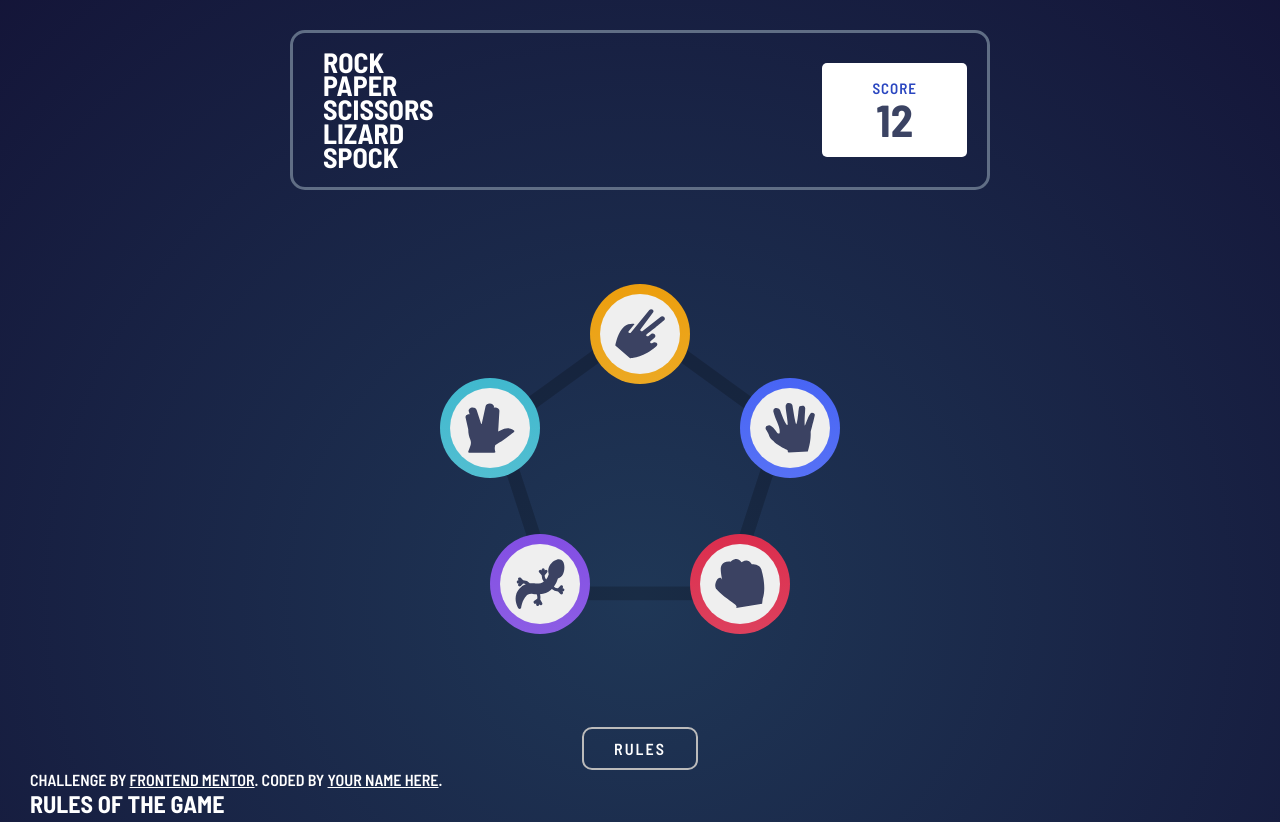
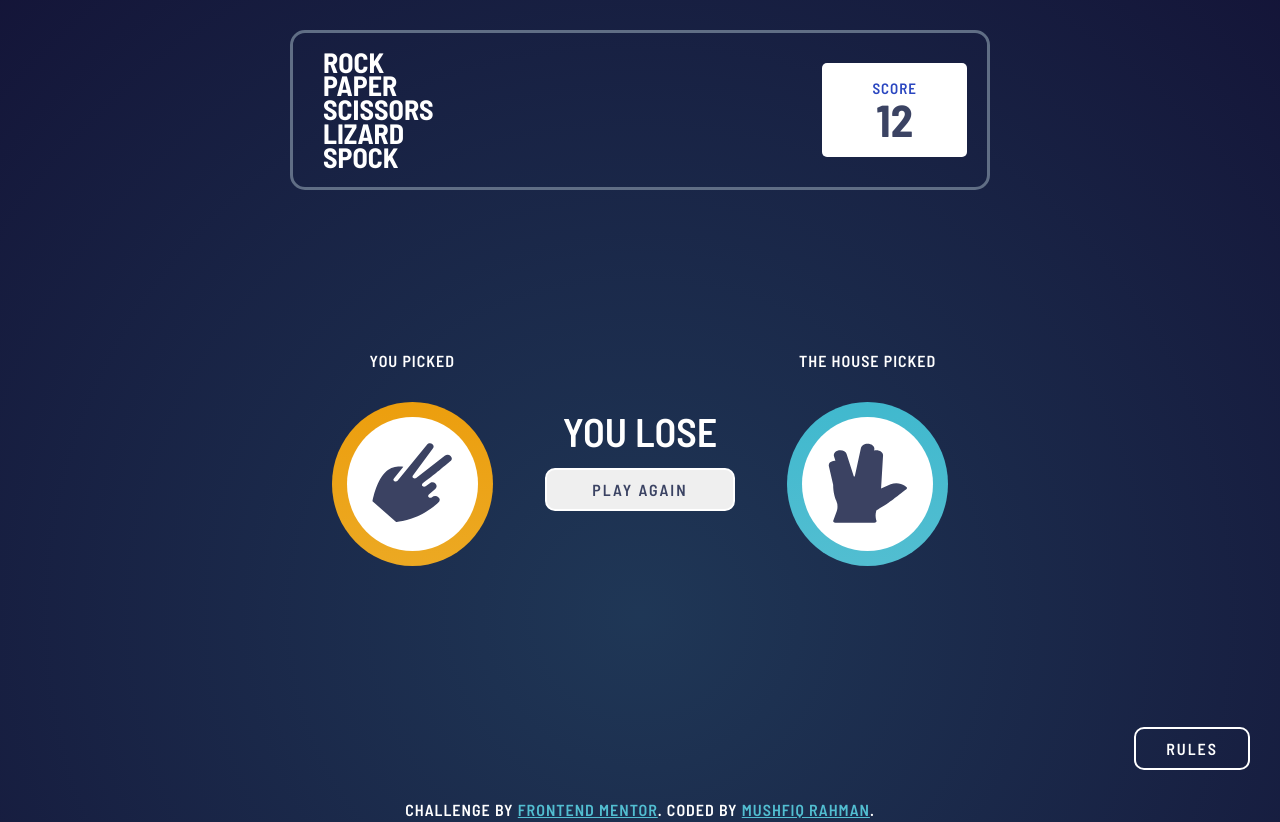
Before and after one commit to Ayon95/frontend-mentor-challenges, a plain HTML site: page rock-paper-scissors/index.html in a window 1280 px wide. Shown: the top 822 px of the page. Drawn offline with Linux system fonts and the light colour scheme.

Commit message:
added styles for result display and footer

```diff
--- a/rock-paper-scissors/index.html
+++ b/rock-paper-scissors/index.html
@@ -30,9 +30,9 @@
       </p>
     </header>
     <main>
-      <ul class="options">
+      <!-- <ul class="options">
         <li
-          class="options__item options__item--scissors"
+          class="options__item options__item--scissors bg-scissors"
           data-option="scissors"
         >
           <button class="options__btn">
@@ -43,7 +43,10 @@
             />
           </button>
         </li>
-        <li class="options__item options__item--spock" data-option="spock">
+        <li
+          class="options__item options__item--spock bg-spock"
+          data-option="spock"
+        >
           <button class="options__btn">
             <img
               src="./images/icon-spock.svg"
@@ -52,7 +55,10 @@
             />
           </button>
         </li>
-        <li class="options__item options__item--paper" data-option="paper">
+        <li
+          class="options__item options__item--paper bg-paper"
+          data-option="paper"
+        >
           <button class="options__btn">
             <img
               src="./images/icon-paper.svg"
@@ -61,7 +67,10 @@
             />
           </button>
         </li>
-        <li class="options__item options__item--lizard" data-option="lizard">
+        <li
+          class="options__item options__item--lizard bg-lizard"
+          data-option="lizard"
+        >
           <button class="options__btn">
             <img
               src="./images/icon-lizard.svg"
@@ -70,7 +79,10 @@
             />
           </button>
         </li>
-        <li class="options__item options__item--rock" data-option="rock">
+        <li
+          class="options__item options__item--rock bg-rock"
+          data-option="rock"
+        >
           <button class="options__btn">
             <img
               src="./images/icon-rock.svg"
@@ -79,21 +91,29 @@
             />
           </button>
         </li>
-      </ul>
+      </ul> -->
       <div class="result-display" id="user-selection">
-        <!-- <div class="selection">
+        <div class="selection">
+          <div class="selection__image-outer-container bg-scissors">
+            <div class="selection__image-inner-container">
+              <img src="./images/icon-scissors.svg" alt="" />
+            </div>
+          </div>
           <p class="selection__text">You picked</p>
-          <img src="./images/icon-scissors.svg" alt="" />
         </div>
-        <div>
-          <p class="result">You lose</p>
+        <div class="selection" id="computer-selection">
+          <div class="selection__image-outer-container bg-spock">
+            <div class="selection__image-inner-container">
+              <img src="./images/icon-spock.svg" alt="" />
+            </div>
+          </div>
+          <p class="selection__text">The house picked</p>
+        </div>
+        <div class="result">
+          <p class="result__text">You lose</p>
           <button class="btn btn--solid btn--play-again">Play again</button>
         </div>
-        <div class="selection" id="computer-selection">
-          <p class="selection__text">The house picked</p>
-          <img src="./images/icon-spock.svg" alt="" />
-        </div>
-      </div> -->
+      </div>
       <button class="btn btn--outlined btn--rules">Rules</button>
     </main>
     <footer>
@@ -101,7 +121,10 @@
         Challenge by
         <a href="https://www.frontendmentor.io?ref=challenge" target="_blank"
           >Frontend Mentor</a
-        >. Coded by <a href="#">Your Name Here</a>.
+        >. Coded by
+        <a href="https://www.frontendmentor.io/profile/Ayon95" target="_blank"
+          >Mushfiq Rahman</a
+        >.
       </p>
     </footer>
     <div
--- a/rock-paper-scissors/style.css
+++ b/rock-paper-scissors/style.css
@@ -9,6 +9,11 @@
 :root {
   --header-height: clamp(10rem, 29vw, 16rem);
   --body-padding: 3rem;
+  --base-letter-spacing: 1px;
+  --color-white: #fff;
+  --color-dark-greyish-blue: hsl(229, 25%, 31%);
+  --option-outer-padding: clamp(1rem, 2vw, 1.5rem);
+  --option-inner-padding: clamp(1.5rem, 2vw, 2rem);
 }
 
 html {
@@ -21,7 +26,7 @@ body {
   background-image: radial-gradient(hsl(214, 47%, 23%), hsl(238, 48%, 15%));
   font-family: "Barlow Semi Condensed", sans-serif;
   font-size: 1.6rem;
-  color: #fff;
+  color: var(--color-white);
   text-transform: uppercase;
 }
 
@@ -29,7 +34,7 @@ button,
 a {
   font-family: "Barlow Semi Condensed", sans-serif;
   font-size: 1.6rem;
-  color: #fff;
+  color: var(--color-white);
   text-transform: uppercase;
 }
 
@@ -64,13 +69,13 @@ header {
   flex-direction: column;
   align-items: center;
   padding: clamp(1rem, 2vw, 1.6rem) clamp(2.2rem, 4vw, 5rem);
-  background-color: #fff;
+  background-color: var(--color-white);
   border-radius: 5px;
 }
 
 .score__text {
   font-size: clamp(1.2rem, 3vw, 1.5rem);
-  letter-spacing: 1px;
+  letter-spacing: var(--base-letter-spacing);
   color: hsl(229, 64%, 46%);
 }
 
@@ -78,7 +83,7 @@ header {
   line-height: 1;
   font-size: clamp(4rem, 3.5vw, 6rem);
   font-weight: bold;
-  color: hsl(229, 25%, 31%);
+  color: var(--color-dark-greyish-blue);
 }
 
 /* Main */
@@ -96,7 +101,7 @@ main {
   position: relative;
   width: 72%;
   max-width: 30rem;
-  min-height: clamp(25rem, 75vw, 35rem);
+  min-height: clamp(25rem, 75vw, 36rem);
   margin: auto 0;
   background-image: url("./images/bg-pentagon.svg");
   background-repeat: no-repeat;
@@ -106,7 +111,7 @@ main {
 
 .options__item {
   position: absolute;
-  padding: 1rem;
+  padding: var(--option-outer-padding);
   border-radius: 50%;
   transition: filter 0.2s;
   cursor: pointer;
@@ -120,57 +125,32 @@ main {
   top: 0;
   left: 50%;
   transform: translateX(-50%);
-  background-image: linear-gradient(
-    to bottom,
-    hsl(39, 89%, 49%),
-    hsl(40, 84%, 53%)
-  );
 }
 
 .options__item--spock {
   left: 0;
   top: 27%;
   transform: translateX(-50%);
-  background-image: linear-gradient(
-    to bottom,
-    hsl(189, 59%, 53%),
-    hsl(189, 58%, 57%)
-  );
 }
 
 .options__item--paper {
   right: 0;
   top: 27%;
   transform: translateX(50%);
-  background-image: linear-gradient(
-    to bottom,
-    hsl(230, 89%, 62%),
-    hsl(230, 89%, 65%)
-  );
 }
 
 .options__item--lizard {
   bottom: 0;
   left: 0;
-  background-image: linear-gradient(
-    to bottom,
-    hsl(261, 73%, 60%),
-    hsl(261, 72%, 63%)
-  );
 }
 
 .options__item--rock {
   bottom: 0;
   right: 0;
-  background-image: linear-gradient(
-    to bottom,
-    hsl(349, 71%, 52%),
-    hsl(349, 70%, 56%)
-  );
 }
 
 .options__btn {
-  padding: 1.5rem;
+  padding: var(--option-inner-padding);
   border: none;
   border-radius: 50%;
 }
@@ -184,15 +164,128 @@ main {
 /* Button styles */
 
 .btn {
+  border: 2px solid var(--color-white);
   border-radius: 1rem;
-  letter-spacing: 2px;
+  letter-spacing: calc(var(--base-letter-spacing) * 2);
   cursor: pointer;
+}
+
+.btn--solid {
+  padding: 1rem 4.5rem;
+  color: var(--color-dark-greyish-blue);
+  transition: color 0.2s, background-color 0.2s;
 }
 
 .btn--outlined {
   padding: 1rem 3rem;
-  border: 2px solid rgb(187, 187, 187);
   background-color: transparent;
+  transition: color 0.2s, background-color 0.2s;
+}
+
+/* Result display */
+
+.result-display {
+  display: grid;
+  grid-template-columns: repeat(2, 1fr);
+  align-items: center;
+  column-gap: clamp(2rem, 3vw, 5rem);
+  row-gap: 5rem;
+  margin: auto 0;
+}
+
+.selection {
+  display: flex;
+  flex-direction: column;
+  align-items: center;
+  gap: clamp(2rem, 2.5vw, 3.5rem);
+}
+
+.selection__text {
+  letter-spacing: var(--base-letter-spacing);
+}
+
+.selection__image-outer-container {
+  display: inline-block;
+  padding: var(--option-outer-padding);
+  border-radius: 50%;
+}
+
+.selection__image-inner-container {
+  display: inline-block;
+  padding: clamp(1.5rem, 2vw, 3rem);
+  background-color: var(--color-white);
+  border-radius: 50%;
+}
+
+.selection__image-inner-container img {
+  width: clamp(5rem, 9vw, 8rem);
+  height: clamp(5rem, 9vw, 8rem);
+}
+
+.result {
+  display: flex;
+  flex-direction: column;
+  align-items: center;
+  grid-column: 1/-1;
+}
+
+.result__text {
+  font-size: 4rem;
+  margin-bottom: 1.3rem;
+}
+
+/* Footer styles */
+
+footer {
+  margin-top: 3rem;
+  text-align: center;
+  letter-spacing: var(--base-letter-spacing);
+}
+
+footer a {
+  color: hsl(189, 58%, 57%);
+}
+
+/* Utilities */
+
+.bg-scissors {
+  background-image: linear-gradient(
+    to bottom,
+    hsl(39, 89%, 49%),
+    hsl(40, 84%, 53%)
+  );
+}
+
+.bg-spock {
+  background-image: linear-gradient(
+    to bottom,
+    hsl(189, 59%, 53%),
+    hsl(189, 58%, 57%)
+  );
+}
+
+.bg-paper {
+  background-image: linear-gradient(
+    to bottom,
+    hsl(230, 89%, 62%),
+    hsl(230, 89%, 65%)
+  );
+}
+
+.bg-lizard {
+  background-image: linear-gradient(
+    to bottom,
+    hsl(261, 73%, 60%),
+    hsl(261, 72%, 63%)
+  );
+}
+
+.bg-rock {
+  background-image: linear-gradient(
+    to bottom,
+    hsl(349, 71%, 52%),
+    hsl(349, 70%, 56%)
+  );
 }
 
 /* Hover styles */
@@ -201,4 +294,39 @@ main {
   .options__item:hover {
     filter: brightness(0.85);
   }
+
+  .btn--solid:hover {
+    color: var(--color-white);
+    background-color: transparent;
+  }
+
+  .btn--outlined:hover {
+    color: var(--color-dark-greyish-blue);
+    background-color: var(--color-white);
+  }
 }
+
+/* Breakpoints */
+
+@media only screen and (min-width: 670px) {
+  .result-display {
+    grid-template-columns: repeat(3, 1fr);
+  }
+
+  .selection {
+    flex-direction: column-reverse;
+  }
+
+  .selection:nth-child(2) {
+    order: 3;
+  }
+
+  .result {
+    order: 2;
+    grid-column: unset;
+  }
+
+  .btn--rules {
+    margin-left: auto;
+  }
+}
```
